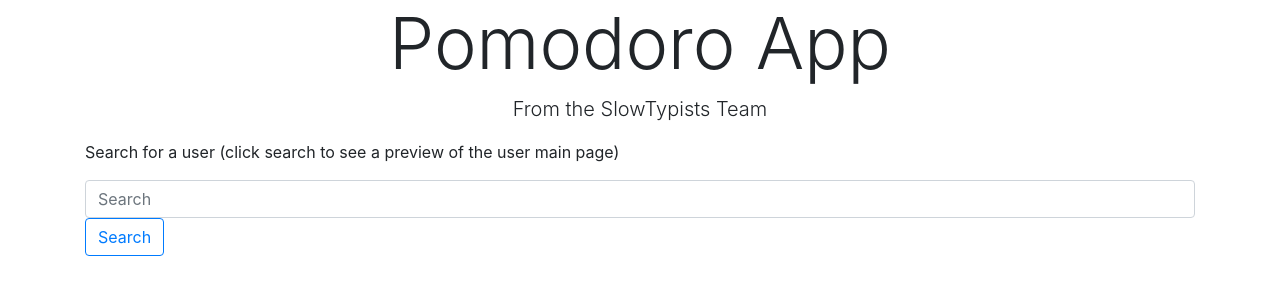
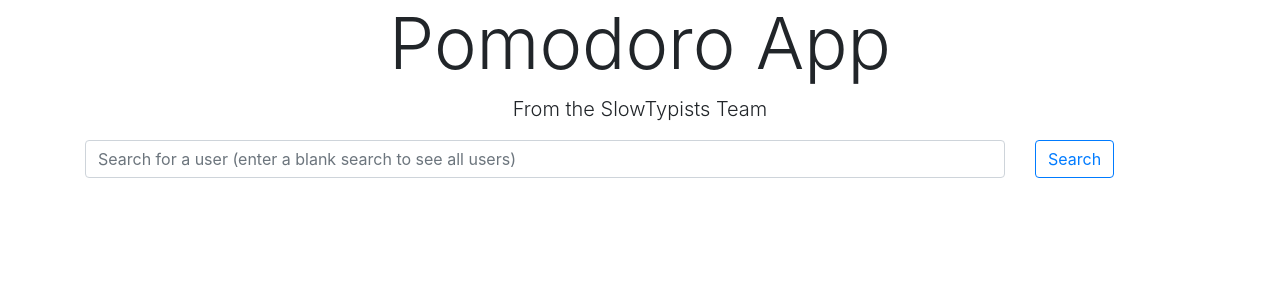
Before and after one commit to paulscrugham/task-database, a Flask app: page / in a window 1280 px wide. Shown: the part 56-356 px from the top of the page. Run offline with Flask 2, Linux system fonts and the light colour scheme; some libraries are stand-ins or nearby versions.

Commit message:
Minor home page text updates

```diff
--- a/website/templates/home.html
+++ b/website/templates/home.html
@@ -7,13 +7,17 @@
         From the SlowTypists Team
     </p>
 
-    <p>Search for a user (click search to see a preview of the user main page)</p>
-
     <form class="form" action="/user_search" method ="post">
-        <div class="mb-3">
-            <input type="text" class="form-control rounded" placeholder="Search" aria-label="Search"
-            aria-describedby="search-addon" name="search_term"/>
-            <button type="submit" class="btn btn-outline-primary">Search</button>
+        <div class="row">
+            <div class="col">
+                <div class="mb-3">
+                    <input type="text" class="form-control rounded" placeholder="Search for a user (enter a blank search to see all users)" aria-label="Search"
+                    aria-describedby="search-addon" name="search_term"/>
+                </div>
+            </div>
+            <div class="col-sm-2">
+                <button type="submit" class="btn btn-outline-primary">Search</button>
+            </div>
         </div>
     </form>
 
```
